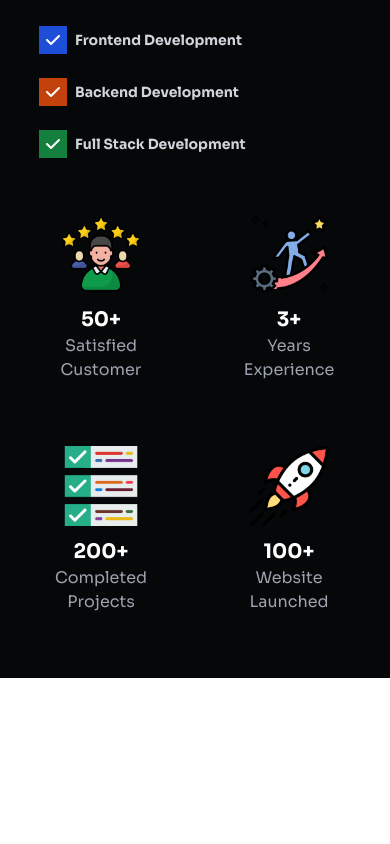
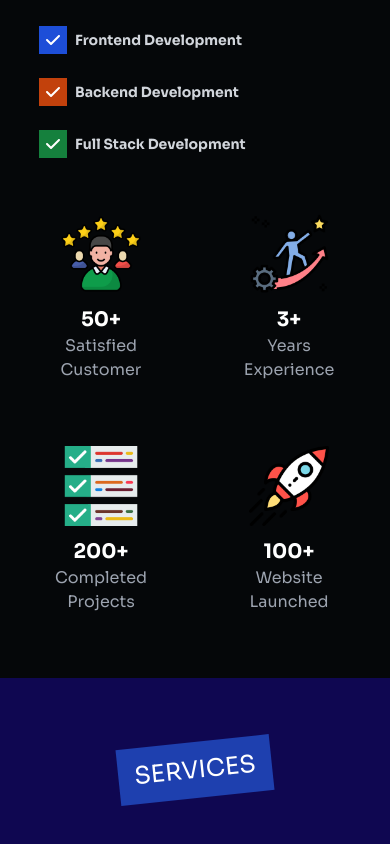
Before and after one commit to codeftsaikat/portfolio, a Next.js app: page / in a window 390 px wide. Shown: the part 1359-2203 px from the top of the page. Before the commit the page ends 2037 px from the top, so only its background shows below. Built offline with nearby package versions, Linux system fonts and the light colour scheme.

Commit message:
Implement services section with icons, descriptions, and responsive layout

```diff
--- a/components/Home/Home.tsx
+++ b/components/Home/Home.tsx
@@ -1,12 +1,14 @@
 import React from 'react'
 import Hero from './Hero/Hero'
 import About from './About/About'
+import Services from './Services/Services'
 
 const Home = () => {
   return (
     <div className='overflow-hidden'>
           <Hero/>
           <About/>
+          <Services/>
     </div>
   )
 }
--- /dev/null
+++ b/components/Home/Services/Services.tsx
@@ -0,0 +1,18 @@
+import SectionHeading from "@/components/Helper/SectionHeading";
+import { servicesData } from "@/data/data";
+import React from "react";
+
+const Services = () => {
+  return (
+    <div className="bg-[#0f0751] pt-16 pb-16">
+      <SectionHeading>Services</SectionHeading>
+      <div>
+        {servicesData.map((service) => {
+          return <div key={service.id}></div>;
+        })}
+      </div>
+    </div>
+  );
+};
+
+export default Services;
```
